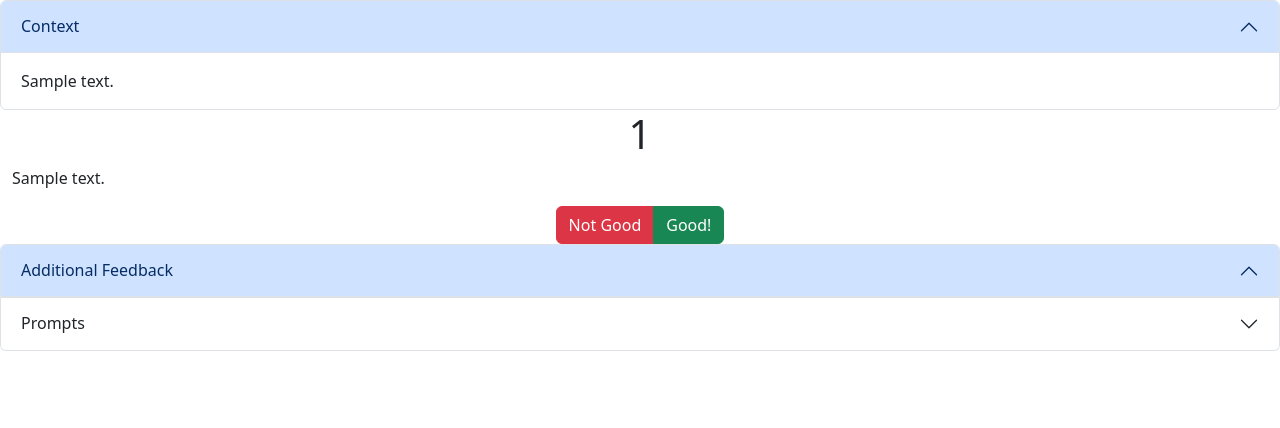
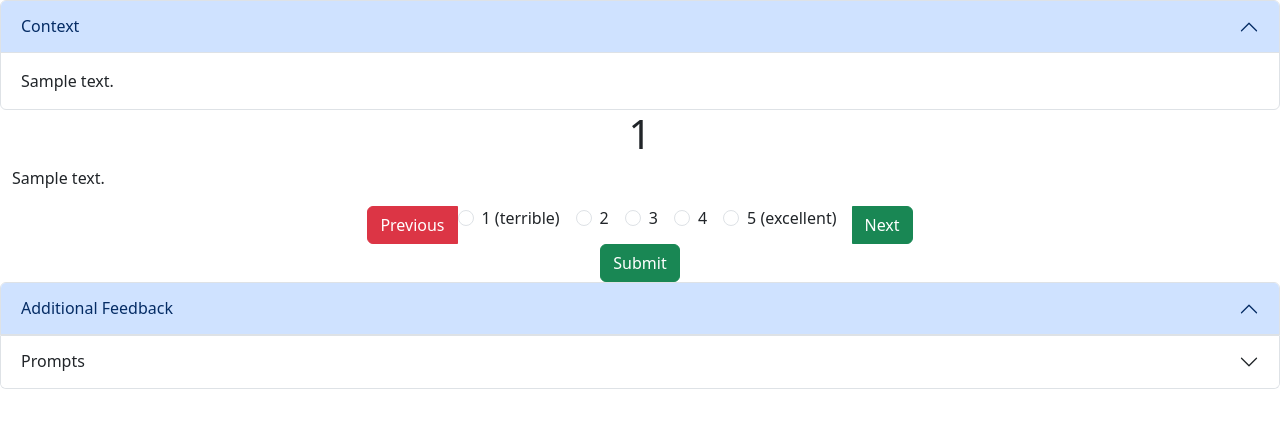
Before and after one commit to RNAcentral/litscan-prefer, a Flask app: template services/web/app/templates/single_summary.html in a window 1280 px wide. Shown: the top 428 px of the page. Run offline with Flask 2, Linux system fonts and the light colour scheme; the template is opened without the code that fills it: most values are stand-ins (such as "Sample title", 1, 10 or a date in 2020); parts of the project's set-up code (start-up, migrations or seed data) failed here and were passed over; some libraries are stand-ins or nearby versions.

Commit message:
Better cookie handling, and full feedback gathering

```diff
--- a/services/web/app/templates/single_summary.html
+++ b/services/web/app/templates/single_summary.html
@@ -26,10 +26,32 @@
   <div class="container-fluid text-center">
 
     <div class="btn-group" role="group" aria-label="Basic mixed styles example">
-      <button type="button" type="submit" class="btn btn-danger" id="bad_feedback" >Not Good</button>
-      <button type="button" type="submit" class="btn btn-success" id="good_feedback">Good!</button>
+      <button type="button" type="submit" class="btn btn-danger" id="prev_id" >Previous</button>
+      <div class="form-check form-check-inline">
+        <input class="form-check-input" type="radio" name="inlineRadioOptions" id="inlineRadio1" value="option1">
+        <label class="form-check-label" for="inlineRadio1">1 (terrible) </label>
+      </div>
+      <div class="form-check form-check-inline">
+        <input class="form-check-input" type="radio" name="inlineRadioOptions" id="inlineRadio2" value="option2">
+        <label class="form-check-label" for="inlineRadio2">2</label>
+      </div>
+      <div class="form-check form-check-inline">
+        <input class="form-check-input" type="radio" name="inlineRadioOptions" id="inlineRadio1" value="option3">
+        <label class="form-check-label" for="inlineRadio1">3</label>
+      </div>
+      <div class="form-check form-check-inline">
+        <input class="form-check-input" type="radio" name="inlineRadioOptions" id="inlineRadio2" value="option4">
+        <label class="form-check-label" for="inlineRadio2">4</label>
+      </div>
+      <div class="form-check form-check-inline">
+        <input class="form-check-input" type="radio" name="inlineRadioOptions" id="inlineRadio2" value="option5">
+        <label class="form-check-label" for="inlineRadio2">5 (excellent)</label>
+      </div>
+      <button type="button" type="submit" class="btn btn-success" id="next_id">Next</button>
     </div>
-
+  </div>
+  <div class="container-fluid text-center">
+    <button type="button" type="submit" class="btn btn-success" id="submit_rating">Submit</button>
   </div>
 
 
@@ -142,36 +164,38 @@
   </div>
 
 <script type="text/javascript">
-  var good_button = document.getElementById("good_feedback")
-  var bad_button = document.getElementById("bad_feedback")
+  var prev_button = document.getElementById("prev_id")
+  var next_button = document.getElementById("next_id")
+  var submit_button = document.getElementById("submit_rating")
 
-  bad_button.onclick = function() {
-      // Get all the checkbox results
-      var additional_feedback = get_extra_feedback();
+  prev_button.onclick = function() {
+      // Easiest way is to pop 2 from the seen IDs and let the loader handle the rest
+      console.log("This is the string we get:")
+      console.log(getCookie("seen_ids"));
+      console.log("That was the string we got")
+      let seen_ids = getCookie("seen_ids").replace('"', '').split(" ");
+      console.log(seen_ids);
+      seen_ids.pop(); // this ID
+      console.log(seen_ids)
+      seen_ids.pop(); // the previous ID
+      console.log(seen_ids)
+      console.log(seen_ids.join(','));
+      setCookie("seen_ids", seen_ids.join(' '), 999);
+      // reload window to have an effect
+      window.location.href = "/single"
+  }
 
-      additional_feedback.feedback = "bad";
-      additional_feedback.rna_id = "{{rna_id}}";
-      additional_feedback.summary_id = "{{summ_id}}";
+  next_button.onclick = function() {
+      // Id increment handles python side, so we should be able to just reload the window?
+      window.location.href = "/single"
+
+    }
+
+  submit_button.onclick = function() {
+    var feedback = get_extra_feedback();
+  }
 
 
-      console.log(additional_feedback);
-
-      send_feedback(additional_feedback);
-  }
-
-  good_button.onclick = function() {
-      // Get all the checkbox results
-      var additional_feedback = get_extra_feedback();
-
-      additional_feedback.feedback = "good";
-      additional_feedback.rna_id = "{{rna_id}}";
-      additional_feedback.summary_id = "{{summ_id}}";
-
-
-      console.log(additional_feedback);
-
-      send_feedback(additional_feedback);
-  }
 
   function get_extra_feedback() {
     var additional_feedback = new Object()
@@ -199,11 +223,38 @@
     additional_feedback.short_context = document.getElementById("short_context").checked;
     document.getElementById("short_context").checked = false;
 
+    additional_feedback.freeText = document.getElementById("freeFeedback").value;
+    document.getElementById("freeFeedback").value = "";
 
     return additional_feedback;
 
   }
 
+
+  function setCookie(cname, cvalue, exdays) {
+  const d = new Date();
+  d.setTime(d.getTime() + (exdays * 24 * 60 * 60 * 1000));
+  let expires = "expires="+d.toUTCString();
+  document.cookie = cname + "=" + cvalue + ";" + expires + ";path=/";
+}
+
+function getCookie(cname) {
+  let name = cname + "=";
+  let decodedCookie = decodeURIComponent(document.cookie);
+  console.log(decodedCookie);
+  let ca = decodedCookie.split(';');
+  for(let i = 0; i < ca.length; i++) {
+    let c = ca[i];
+    while (c.charAt(0) == ' ') {
+      c = c.substring(1);
+    }
+    if (c.indexOf(name) == 0) {
+      return c.substring(name.length, c.length);
+    }
+  }
+  return "";
+}
+
   </script>
 
 {% endblock %}
```
Also changed, not shown: services/web/app/__init__.py (+22 -8 lines).
